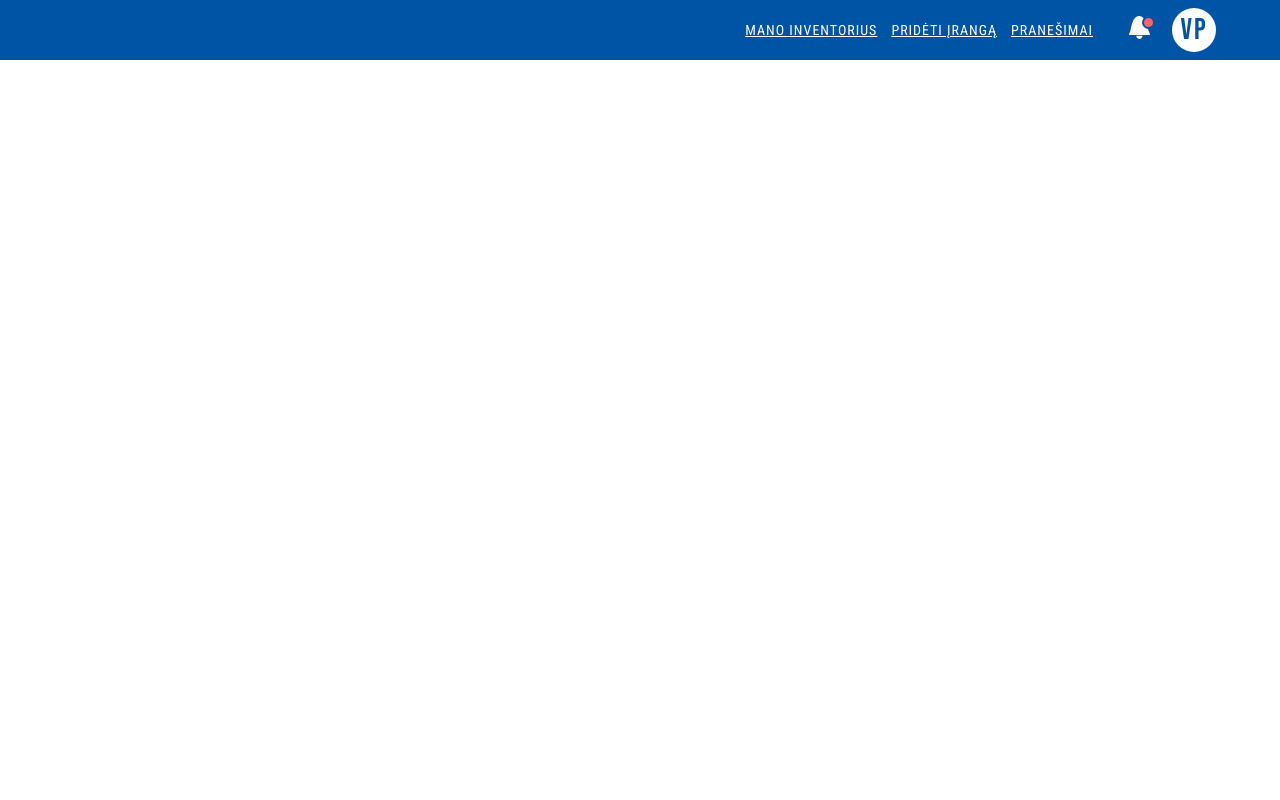
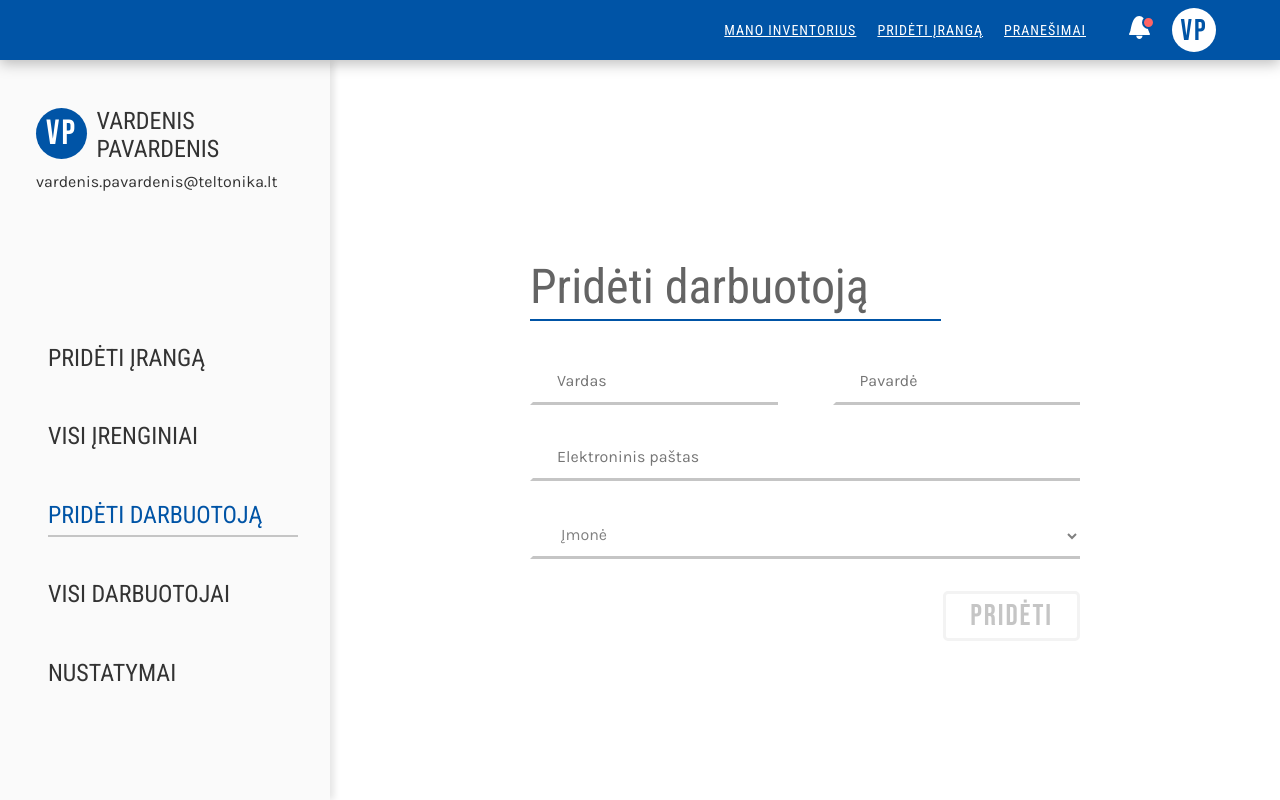
Before and after one commit to egle-na/inventorizavimo_sistema, a Vue app: page /add-user in a window 1280 px wide. Built offline with nearby package versions, Linux system fonts and the light colour scheme.

Commit message:
Side menu layout update and Add-User form layout

```diff
--- a/src/App.vue
+++ b/src/App.vue
@@ -1,14 +1,17 @@
 <template>
   <div id="app">
+<!--    <Header />-->
     <router-view />
   </div>
 </template>
 
 <script>
 
+// import Header from "@/components/Header";
 export default {
   name: 'App',
   components: {
+    // Header
   }
 }
 </script>
@@ -30,6 +33,9 @@ export default {
     --ff-karla: 'Karla', sans-serif;
     --ff-roboto-con: 'Roboto Condensed', sans-serif;
 
+    --ls-bebas: .065em;
+    /*--ls-roboto:*/
+
     --fw-bold-roboto: 700;
     --fw-bold-karla: 600;
 
@@ -37,7 +43,7 @@ export default {
     --fs-table-header: 1.25rem; /* 20px */
     --fs-side-menu: 1.5rem;     /* 24px */
     --fs-button: 1.875rem;      /* 30px */
-    --fs-title: 4rem;           /* 64px media 30px */
+    /*--fs-title: 4rem;           !* 64px media 30px *!*/
 
     /* Add item modal title 48px */
     /* header profile bubble --fs-button 30px */
@@ -54,6 +60,37 @@ export default {
     font-family: var(--ff-karla);
     color: var(--clr-black);
   }
+
+  h1 {
+    font-size: 4rem;
+  }
+
+  h2 {
+    font-size: 3rem;
+  }
+
+  h1, h2 {
+    display: inline-block;
+    color: var(--clr-dark-grey);
+    font-family: var(--ff-roboto-con);
+    font-weight: 400;
+    padding-right: 1.5em;
+    padding-bottom: .1em;
+
+    border-bottom: solid var(--clr-grey) 2px;
+  }
+
+  /*h1:after,*/
+  /*h2:after {*/
+  /*  content: '';*/
+  /*  display: block;*/
+  /*  width: calc(100% + 1.5em);*/
+  /*  width: 100%;*/
+  /*  margin-top: 5px;*/
+
+  /*  height: 2px;*/
+  /*  background: var(--clr-grey);*/
+  /*}*/
 
   img {
     max-width: 100%;
@@ -73,11 +110,28 @@ export default {
     color: var(--clr-dark-grey);
     font-family: var(--ff-bebas-neue);
     font-size: var(--fs-button);
+    letter-spacing: var(--ls-bebas);
 
     padding: .15em .8em;
+    transition: background-color 250ms, color 250ms;
   }
 
-  input {
+  .btn:hover,
+  .btn:focus {
+    background: var(--clr-accent);
+    color: var(--clr-white);
+  }
+
+  .btn:disabled,
+  .btn:disabled:hover,
+  .btn:disabled:focus {
+    background-color: var(--clr-white);
+    border-color: var(--clr-light-grey);
+    color: var(--clr-grey);
+  }
+
+  input,
+  select {
     /*position: relative;*/
     font: inherit;
     color: inherit;
@@ -86,9 +140,16 @@ export default {
     border-left: solid 3px transparent;
     border-bottom: solid 3px var(--clr-grey);
     padding: .7em 1.5em;
+    transition: border-color 300ms;
   }
 
-  input:focus {
+  input:hover,
+  select:hover {
+    border-bottom-color: var(--clr-accent);
+  }
+
+  input:focus,
+  select:focus {
     /*color: var(--clr-accent);*/
     border-width: 3px;
     border-color: var(--clr-accent);
--- /dev/null
+++ b/src/components/FormItem.vue
@@ -0,0 +1,44 @@
+<template>
+  <form>
+    <slot />
+  </form>
+</template>
+<script>
+  export default {
+    name: 'FormItem'
+  }
+</script>
+<style scoped>
+
+  form input,
+  form select {
+    margin-bottom: 2em;
+    width: 45%;
+  }
+
+  form input:first-child {
+    margin-right: 10%;
+  }
+
+  .input-long {
+    width: 100%;
+  }
+
+  select:invalid {
+    color: gray;
+  }
+
+  option {
+    color: initial;
+  }
+
+  button {
+    float: right;
+  }
+
+  input:valid,
+  select:valid {
+    border-bottom-color: #0054A6;
+  }
+
+</style>
--- a/src/components/Header.vue
+++ b/src/components/Header.vue
@@ -12,26 +12,23 @@
       <span v-show="notification" id="unread-notification"></span>
     </button>
 
-    <button id="profile-btn">{{ nameInitials }}</button>
+    <span id="profile-btn">{{ nameInitials }}</span>
   </header>
 
 </template>
 
 <script>
+  import ProfileImgMixin from "@/components/mixins/ProfileImgMixin";
+
   export default {
     name: "Header",
     // props: [ 'notification', 'name' ],
+    mixins: [ ProfileImgMixin ],
     data() {
       return {
         notification: true,
-        name: 'Vardenis Pavardenis',
       }
     },
-    computed: {
-      nameInitials() {
-        return this.name.charAt(0) + this.name.split(" ")[1].charAt(0);
-      }
-    }
   }
 </script>
 
@@ -44,15 +41,18 @@
     align-items: center;
     justify-content: end;
     letter-spacing: 1px;
+    font-family: var(--ff-roboto-con);
+    position: relative;
+    z-index: 1;
+    filter: drop-shadow(0px 4px 7px rgba(0, 0, 0, 0.25));
   }
 
   a {
     color: var(--clr-white);
-    font-family: var(--ff-roboto-con);
     font-size: var(--fs-nav);
     /*font-weight: 500;*/
     text-transform: uppercase;
-    margin-right: 1em;
+    margin-right: 1.5em;
   }
 
   #notifications-btn {
@@ -78,6 +78,10 @@
     font-size: 1.875rem;
     letter-spacing: 2px;
 
+    display: flex;
+    justify-content: center;
+    align-items: center;
+
     height: 44px;
     width: 44px;
     padding-top: 2px;
--- /dev/null
+++ b/src/components/SideMenu.vue
@@ -0,0 +1,142 @@
+<template>
+  <div class="side-menu-container">
+
+    <div class="user-card">
+
+      <span id="profile-btn">{{ nameInitials }}</span>
+      <span>{{ name }}</span>
+      <p class="email" >vardenis.pavardenis@teltonika.lt</p>
+
+    </div>
+
+    <div class="side-nav-container">
+      <ul class="side-nav">
+        <li><router-link to="/a">Pridėti įrangą</router-link></li>
+        <li><router-link to="/a">Visi įrenginiai</router-link></li>
+        <li><router-link to="/add-user">Pridėti Darbuotoją</router-link></li>
+        <li><router-link to="/all-users">Visi Darbuotojai</router-link></li>
+        <li><router-link to="/a">Nustatymai</router-link></li>
+      </ul>
+    </div>
+
+
+  </div>
+</template>
+
+<script>
+  import ProfileImgMixin from "@/components/mixins/ProfileImgMixin";
+
+  export default {
+    name: "SideMenu",
+    mixins: [ ProfileImgMixin ],
+  }
+</script>
+
+<style scoped>
+
+  .side-menu-container {
+    background: var(--clr-almost-white) ;
+    /*position: fixed;*/
+    height: 100%;
+    /*width: 330px;*/
+
+    display: grid;
+    grid-template: min-content auto / auto;
+
+    font-family: var(--ff-roboto-con);
+    font-size: var(--fs-side-menu);
+    text-transform: uppercase;
+
+    box-shadow: 4px 0 7px #E5E5E5;
+  }
+
+  .user-card {
+    grid-row: 1;
+    grid-column: 1;
+    display: grid;
+    padding: 0 1.5em;
+    margin: 2em 0;
+    grid-gap: .4em;
+    grid-template-columns: auto auto;
+  }
+
+  #profile-btn {
+    background: var(--clr-accent);
+    color: var(--clr-white);
+    font-family: var(--ff-bebas-neue);
+    font-size: 2.1875rem;
+    letter-spacing: 2px;
+
+    display: flex;
+    justify-content: center;
+    align-items: center;
+
+    height: 51px;
+    width: 51px;
+    padding-top: 2px;
+    border-radius: 50%;
+  }
+
+  .email {
+    font-size: 1rem;
+    font-family: var(--ff-karla);
+    text-transform: lowercase;
+    grid-column: 2 span;
+    margin: 0
+  }
+
+  .side-nav-container {
+    grid-row: 2 / -1;
+    grid-column: 1;
+    align-self: center;
+    min-height: 100px;
+    height: 100%;
+    max-height: 350px;
+
+  }
+
+  .side-nav {
+    list-style: none;
+    display: flex;
+    flex-direction: column;
+    justify-content: space-between;
+    height: 100%;
+    max-height: 100%;
+    margin: 0;
+    padding-left: 2em;
+  }
+
+  .side-nav li{
+    /*margin-bottom: 2em;*/
+    width: fit-content;
+  }
+
+  a {
+    text-decoration: none;
+    color: inherit;
+  }
+
+  a:after {
+    content: '';
+    display: block;
+    width: 0;
+    margin-top: 5px;
+
+    height: 2px;
+    background: var(--clr-grey);
+
+    transition: width 250ms;
+  }
+
+  .router-link-active {
+    color: var(--clr-accent);
+  }
+
+  .router-link-active:after,
+  a:hover:after{
+    width: calc(100% + 1.5em);
+  }
+
+
+
+</style>
--- /dev/null
+++ b/src/components/mixins/ProfileImgMixin.vue
@@ -0,0 +1,38 @@
+<!--<template>-->
+
+<!--  <span id="profile-btn">{{ nameInitials }}</span>-->
+
+<!--</template>-->
+
+<script>
+  export default {
+    name: "ProfileImgMixin",
+    data() {
+      return {
+        name: 'Vardenis Pavardenis',
+      }
+    },
+    computed: {
+      nameInitials() {
+        return this.name.charAt(0) + this.name.split(" ")[1].charAt(0);
+      }
+    }
+  }
+</script>
+
+<style scoped>
+
+  #profile-btn {
+    background: var(--clr-white);
+    color: var(--clr-accent);
+    font-family: var(--ff-bebas-neue);
+    font-size: 1.875rem;
+    letter-spacing: 2px;
+
+    height: 44px;
+    width: 44px;
+    padding-top: 2px;
+    border-radius: 50%;
+  }
+
+</style>
--- a/src/views/AddUser.vue
+++ b/src/views/AddUser.vue
@@ -1,19 +1,75 @@
 <template>
-  <div>
+  <div class="grid">
+
     <Header />
 
+    <side-menu class="side-menu" />
+
+    <main>
+
+      <div class="container-center">
+        <h2>Pridėti darbuotoją</h2>
+        <form-item>
+          <input type="text" placeholder="Vardas" required>
+          <input type="text" placeholder="Pavardė" required>
+          <input type="email" placeholder="Elektroninis paštas" class="input-long" required>
+          <select class="input-long" required>
+            <option selected hidden class="placeholder" value="">Įmonė</option>
+            <option v-for="item in 5" :key="item" :value="item">Įmonės Pavadinimas {{item}}</option> <!-- įmonių sąrašas -->
+          </select>
+
+          <button class="btn" disabled>Pridėti</button>
+        </form-item>
+
+      </div>
+
+    </main>
 
   </div>
 </template>
 
 <script>
+  import SideMenu from "@/components/SideMenu";
   import Header from "@/components/Header";
+  import FormItem from "@/components/FormItem";
+
   export default {
     name: "AddUser",
-    components: {Header}
+    components: {
+      FormItem,
+      Header,
+      SideMenu
+    }
   }
 </script>
 
 <style scoped>
 
+  .grid {
+    display: grid;
+    grid-template: min-content auto / 330px auto;
+    height: 100vh;
+  }
+
+  header {
+    grid-column: 1 / -1;
+    grid-row: 1;
+  }
+
+  .side-menu {
+    grid-column: 1;
+    grid-row: 2 / -1;
+  }
+
+  main {
+    align-self: center;
+    justify-self: center;
+    max-width: 550px;
+    margin: 2em;
+  }
+
+  h2 {
+    border-color: var(--clr-accent);
+  }
+
 </style>
```
